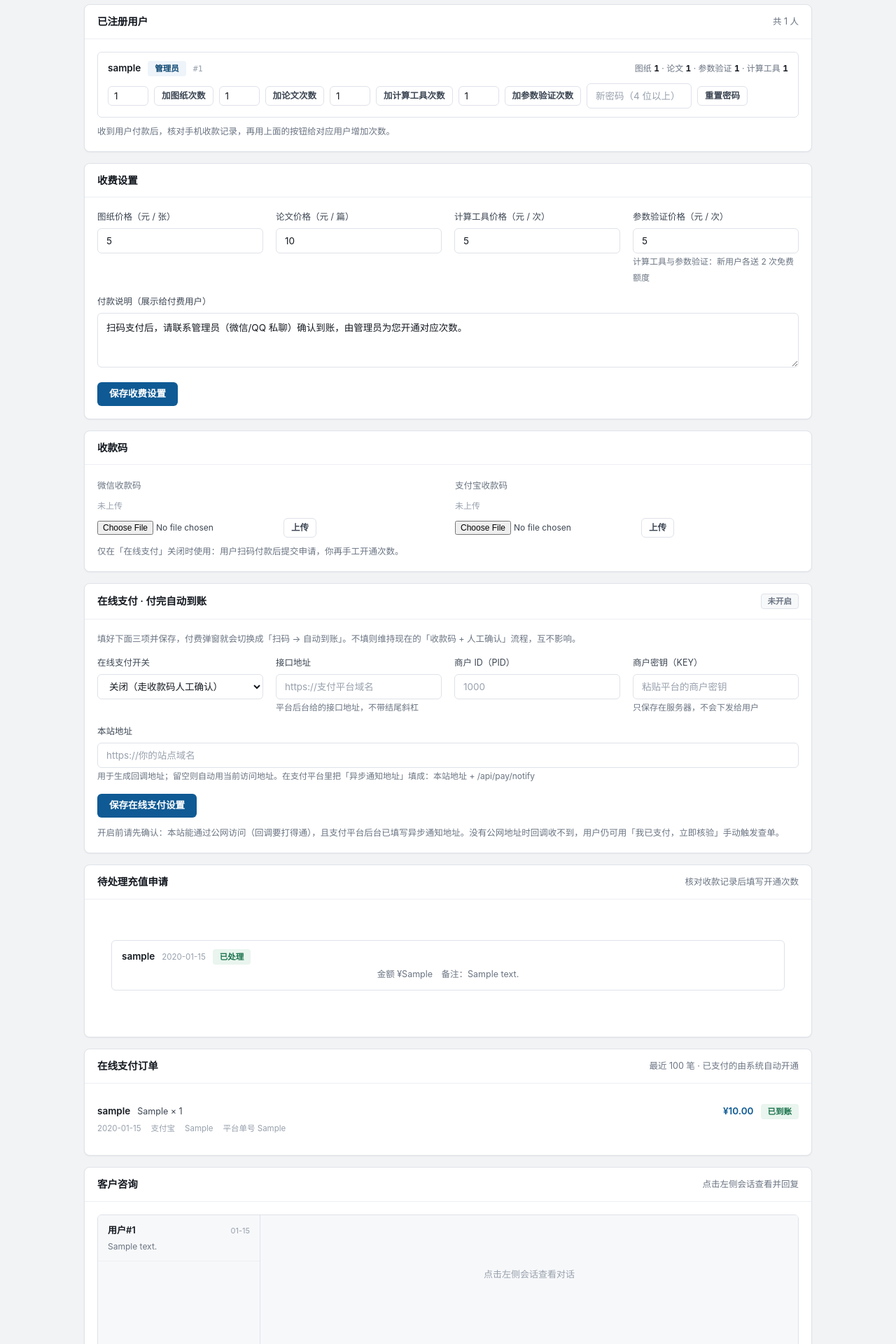
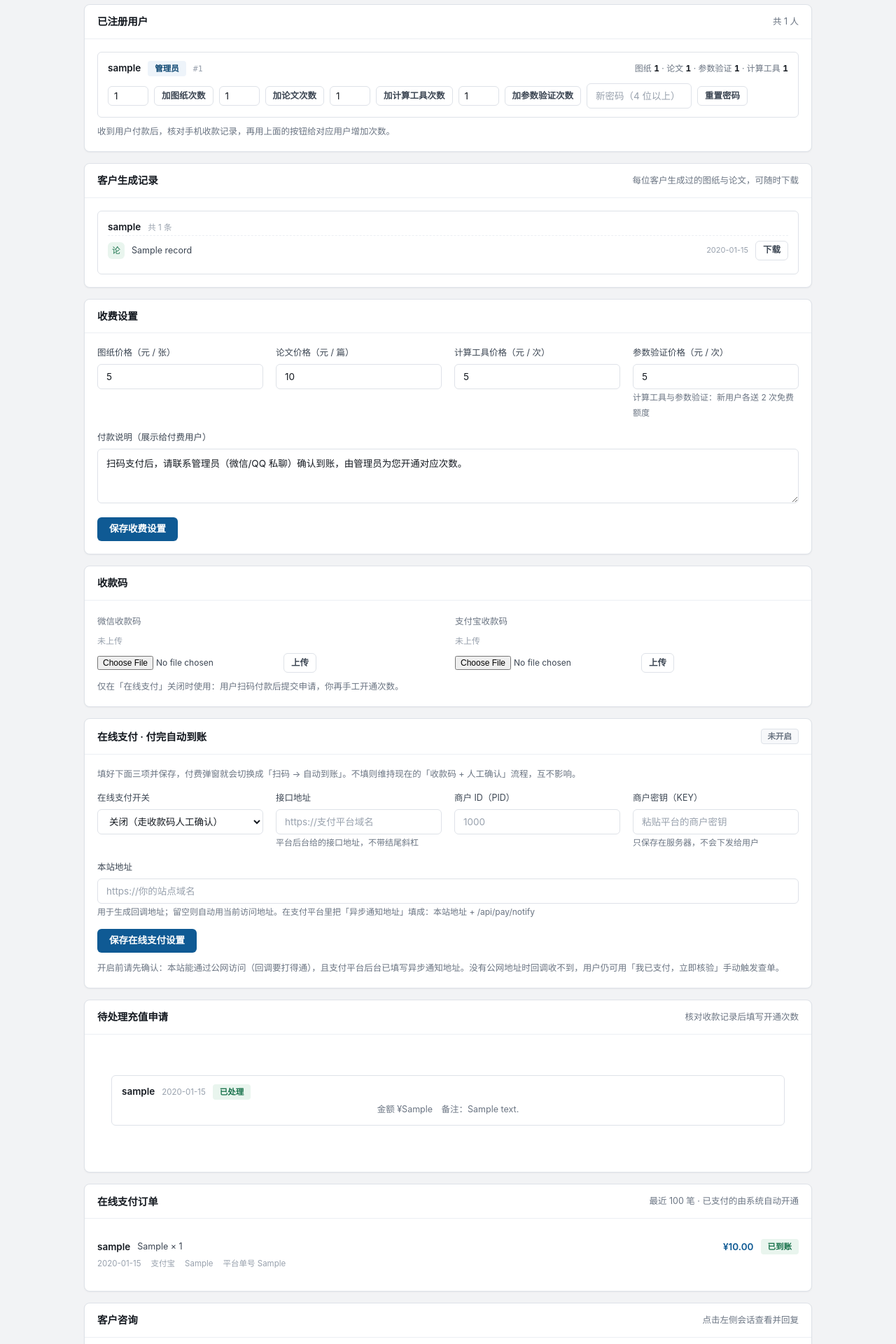
Before and after one commit to bmberzhang/-, a Flask app: page /admin in a window 1280 px wide. Shown: the part 364-2284 px from the top of the page at 70% size. Run offline with Flask 3, Linux system fonts and the light colour scheme; the visitor is signed in with stand-in values (Sample User, id 1); data comes from the database, SQL or seed files in the repository; tables that the repository leaves empty hold one stand-in row (values such as "Sample post").

Commit message:
管理页新增「客户生成记录」：按客户分组展示其生成的图纸/论文并可下载

```diff
--- a/server.py
+++ b/server.py
@@ -1028,7 +1028,7 @@ def records_save():
     conn = get_db()
     conn.execute(
         'INSERT INTO generation_records (user_id, username, type, title, file_url) VALUES (?,?,?,?,?)',
-        (u['id'], u['username'], 'thesis', title, f"/records/dl/{u['id']}/{fname}"))
+        (u['id'], u['username'], 'thesis', title, f"/thesis/dl/{u['id']}/{fname}"))
     conn.commit()
     conn.close()
     return jsonify({"ok": True, "msg": "论文已保存到你的生成记录"})
@@ -1041,20 +1041,39 @@ def records_list():
         return jsonify({"ok": False, "error": "请先登录"}), 401
     conn = get_db()
     if is_admin(u):
-        rows = conn.execute('SELECT * FROM generation_records ORDER BY id DESC LIMIT 200').fetchall()
+        rows = conn.execute('SELECT * FROM generation_records ORDER BY id DESC LIMIT 500').fetchall()
     else:
         rows = conn.execute('SELECT * FROM generation_records WHERE user_id=? ORDER BY id DESC LIMIT 100',
                             (u['id'],)).fetchall()
     conn.close()
-    return jsonify({"ok": True, "list": [dict(r) for r in rows]})
+    out = []
+    for r in rows:
+        d = dict(r)
+        # 管理员视角：附上通用下载地址（可下载任意客户文件）
+        if is_admin(u):
+            _url = d.get('file_url') or ''
+            _fn = _url.rsplit('/', 1)[-1] if '/' in _url else _url
+            d['admin_dl'] = f"/admin/dl/{d['type']}/{d['user_id']}/{_fn}" if _fn else ''
+        out.append(d)
+    return jsonify({"ok": True, "list": out})
 
 
 @app.route('/records/dl/<int:uid>/<path:filename>')
 def records_download(uid, filename):
     u = current_user()
-    if u is None or u['id'] != uid:
+    if u is None or (u['id'] != uid and not is_admin(u)):
         return jsonify({"ok": False, "error": "无权限"}), 403
     return send_from_directory(os.path.join(THESIS_OUT, str(uid)), filename)
+
+
+@app.route('/admin/dl/<kind>/<int:uid>/<path:filename>')
+def admin_download(kind, uid, filename):
+    """管理员通用下载：kind=thesis|drawing，可下载任意客户的文件"""
+    u = current_user()
+    if not u or not is_admin(u):
+        return jsonify({"ok": False, "error": "无权限"}), 403
+    base = THESIS_OUT if kind == 'thesis' else DRAW_OUT
+    return send_from_directory(os.path.join(base, str(uid)), filename, as_attachment=True)
 
 
 @app.route('/records')
--- a/templates/admin.html
+++ b/templates/admin.html
@@ -124,6 +124,29 @@
 .order-amt { font-size: 13.5px; font-weight: 600; color: var(--brand); margin-left: auto; }
 .order-sub { display: flex; gap: 14px; flex-wrap: wrap; font-size: 11.5px; color: var(--ink-4); margin-top: 4px; }
 
+/* ---------- 客户生成记录 ---------- */
+.grec-user {
+  border: 1px solid var(--line); border-radius: var(--r-md);
+  padding: 12px 14px; margin-bottom: 10px;
+}
+.grec-user:last-child { margin-bottom: 0; }
+.grec-head { display: flex; align-items: baseline; gap: 10px; flex-wrap: wrap; }
+.grec-name { font-size: 13.5px; font-weight: 600; color: var(--ink-1); }
+.grec-count { font-size: 11.5px; color: var(--ink-4); }
+.grec-item {
+  display: flex; align-items: center; gap: 10px;
+  padding: 7px 0; border-top: 1px dashed var(--line-soft);
+}
+.grec-item:first-of-type { border-top: none; margin-top: 6px; }
+.grec-ic { width: 24px; height: 24px; flex: none; border-radius: 6px;
+  display: flex; align-items: center; justify-content: center; font-size: 12px; }
+.grec-ic.is-draw { background: var(--brand-wash); color: var(--brand); }
+.grec-ic.is-thesis { background: var(--ok-wash); color: var(--ok); }
+.grec-title { flex: 1; min-width: 0; font-size: 12.5px; color: var(--ink-2);
+  white-space: nowrap; overflow: hidden; text-overflow: ellipsis; }
+.grec-time { font-size: 11px; color: var(--ink-4); flex: none; }
+.grec-empty { text-align: center; padding: 30px 20px; color: var(--ink-4); font-size: 13px; }
+
 @media (max-width: 720px) {
   .wrap { padding: 16px 12px 52px; }
   .cs-layout { flex-direction: column; }
@@ -241,6 +264,16 @@
       </div>
       {% endfor %}
       <p class="muted" style="margin-top:10px">收到用户付款后，核对手机收款记录，再用上面的按钮给对应用户增加次数。</p>
+    </div>
+  </div>
+
+  <div class="card">
+    <div class="card-head">
+      <h2>客户生成记录</h2>
+      <span class="muted">每位客户生成过的图纸与论文，可随时下载</span>
+    </div>
+    <div class="card-body">
+      <div id="grecBox"><div class="grec-empty">加载中…</div></div>
     </div>
   </div>
 
@@ -444,6 +477,47 @@
 <script>
 function esc(s){ var d=document.createElement('div'); d.textContent = s==null?'':String(s); return d.innerHTML; }
 
+// ===== 客户生成记录 =====
+function loadGenRecords() {
+  var box = document.getElementById('grecBox');
+  fetch('/api/records').then(function(r){return r.json();}).then(function(d){
+    if (!d.ok) { box.innerHTML = '<div class="grec-empty">' + esc(d.error||'加载失败') + '</div>'; return; }
+    var list = d.list || [];
+    if (!list.length) { box.innerHTML = '<div class="grec-empty">暂无客户生成记录</div>'; return; }
+    // 按用户名分组（保留出现顺序）
+    var groups = [];
+    var index = {};
+    list.forEach(function(r){
+      var name = r.username || ('用户#' + r.user_id);
+      if (!(name in index)) { index[name] = groups.length; groups.push({name: name, items: []}); }
+      groups[index[name]].items.push(r);
+    });
+    var h = '';
+    groups.forEach(function(g){
+      h += '<div class="grec-user">' +
+        '<div class="grec-head"><span class="grec-name">' + esc(g.name) + '</span>' +
+        '<span class="grec-count">共 ' + g.items.length + ' 条</span></div>';
+      g.items.forEach(function(r){
+        var isD = r.type === 'drawing';
+        var tag = isD ? '图' : '论';
+        var cls = isD ? 'is-draw' : 'is-thesis';
+        var dl = r.admin_dl || (isD ? r.file_url : r.file_url);
+        var dlBtn = dl
+          ? '<a class="btn btn-sm btn-secondary" href="' + dl + '">下载</a>'
+          : '<span class="grec-time">无文件</span>';
+        h += '<div class="grec-item">' +
+          '<div class="grec-ic ' + cls + '">' + tag + '</div>' +
+          '<div class="grec-title" title="' + esc(r.title) + '">' + esc(r.title) + '</div>' +
+          '<div class="grec-time">' + esc(r.created_at) + '</div>' +
+          dlBtn +
+          '</div>';
+      });
+      h += '</div>';
+    });
+    box.innerHTML = h;
+  }).catch(function(){ box.innerHTML = '<div class="grec-empty">加载失败，请刷新重试</div>'; });
+}
+
 // ===== 充值申请 =====
 function loadPayReqs() {
   var box = document.getElementById('payReqList');
@@ -599,6 +673,7 @@ function sendReplyImage(fileInput) {
 }
 
 loadPayReqs();
+loadGenRecords();
 loadMsgs();
 setInterval(loadMsgs, 8000);
 </script>
```
